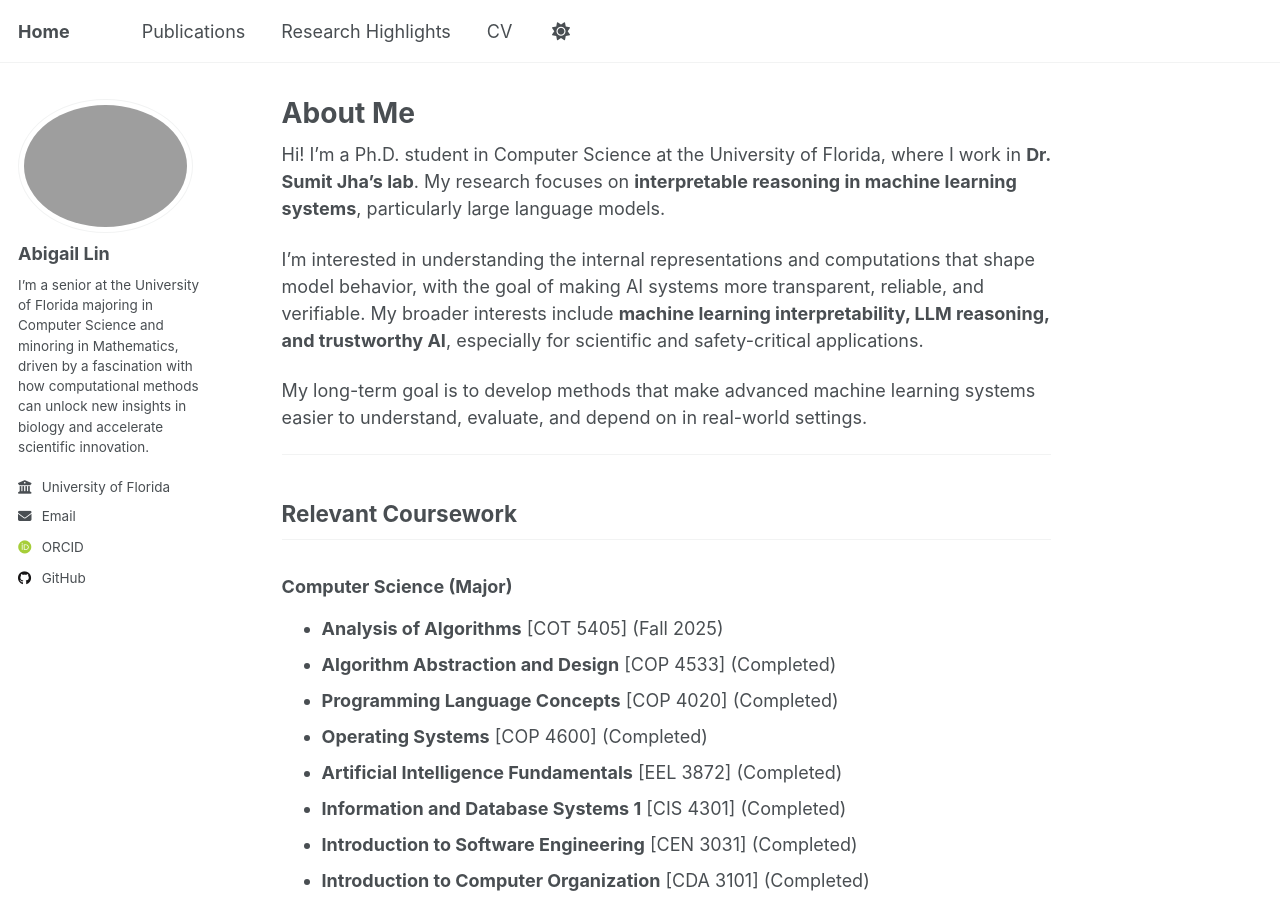
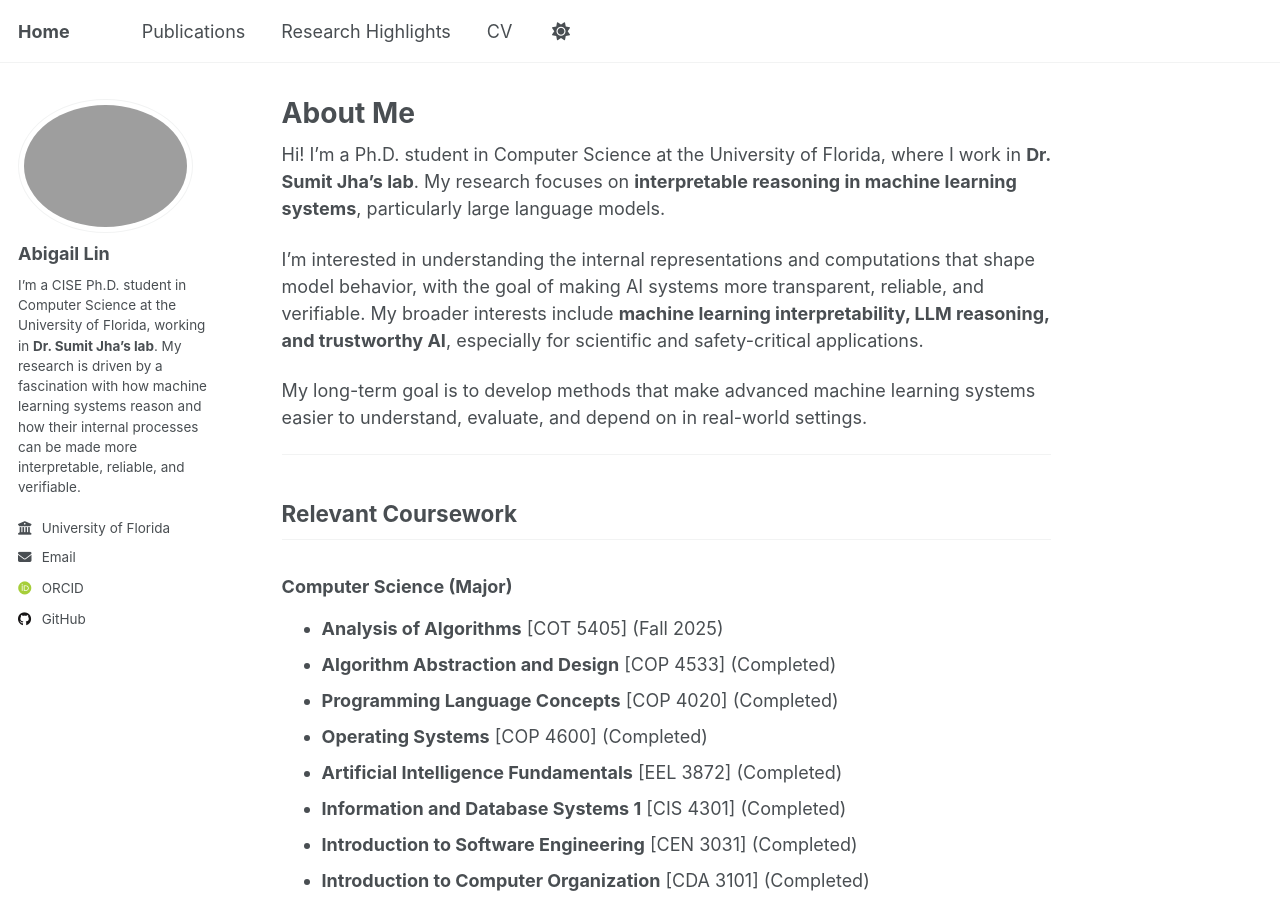
Before and after one commit to HelloWorld7-beep/HelloWorld7-beep.github.io, a Jekyll site: the page built from _pages/about.md, in a window 1280 px wide and 900 px high. Built offline with Jekyll 4.4.1, drawn with Linux system fonts in a browser that asks for light colours; some web fonts are replaced; a script that is not in the unit is left out.

Commit message:
Update personal description and bio in config

```diff
--- a/_config.yml
+++ b/_config.yml
@@ -12,7 +12,7 @@ site_theme               : "default" # Currently available options are "default"
 title                    : "Home"
 title_separator          : "-"
 name                     : &name "Abigail Lin"
-description              : &description "I am currently a senior at the University of Florida, majoring in Computer Science and minoring in Mathematics."   # Update this with a general description of your site, this is the default if not overridden by a page
+description              : &description "I am currently a first-year Ph.D. CISE student at the University of Florida, working in Dr. Sumit Jha's lab."   # Update this with a general description of your site, this is the default if not overridden by a page
 url                      : https://helloworld7-beep.github.io # The base hostname & protocol for your site e.g. "https://[your GitHub username].github.io",
                                                            # or if you already have some other page hosted on Github then use "https://[your GitHub username].github.io/[Your Repo Name]"
 baseurl                  : "" # the subpath of your site, e.g. "/blog"
@@ -26,7 +26,7 @@ author:
   avatar           : "headshot_V2.jpg"
   name             : "Abigail Lin"
   pronouns         : # example: "she/her"
-  bio              : "I’m a senior at the University of Florida majoring in Computer Science and minoring in Mathematics, driven by a fascination with how computational methods can unlock new insights in biology and accelerate scientific innovation."
+  bio              : "I’m a CISE Ph.D. student in Computer Science at the University of Florida, working in <b>Dr. Sumit Jha’s lab</b>. My research is driven by a fascination with how machine learning systems reason and how their internal processes can be made more interpretable, reliable, and verifiable."
   location         : #"Earth"
   employer         : "University of Florida"
   uri              : # URL
```
